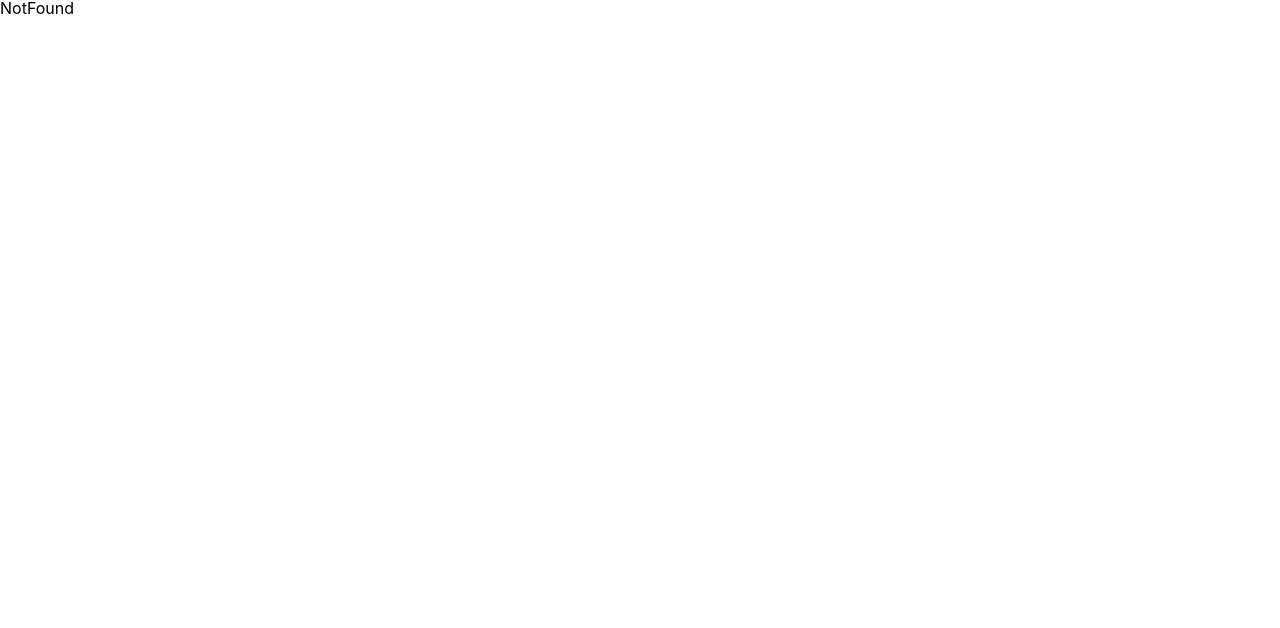
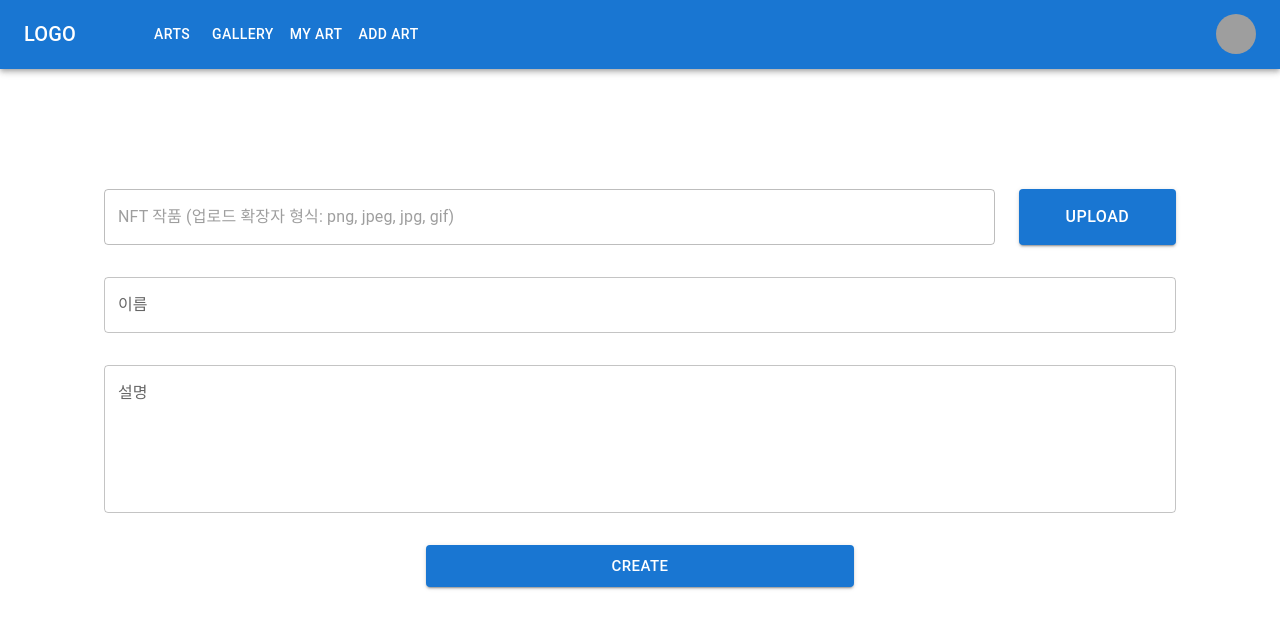
Before and after one commit to yoonhyeyoon/METArt, a Next.js app in the folder front/: page /createart in a window 1280 px wide. Before the commit this address had no page. Shown: the top 628 px of the page. Built offline with nearby package versions, Linux system fonts and the light colour scheme; grey boxes are pictures that could not be loaded.

Commit message:
Add: 작품 등록 페이지 UI

```diff
--- a/front/Layouts/Navbar/index.tsx
+++ b/front/Layouts/Navbar/index.tsx
@@ -17,7 +17,7 @@ const pages = [
   { name: 'Arts', url: '/arts' },
   { name: 'Gallery', url: '/galleries' },
   { name: 'My art', url: '/galleries/a' },
-  { name: 'Add art', url: '' },
+  { name: 'Add art', url: '/createart' },
 ];
 const settings = ['Profile', 'Account', 'Dashboard', 'Logout'];
 
--- /dev/null
+++ b/front/pages/createart.tsx
@@ -0,0 +1,120 @@
+import { useState, ChangeEvent, useRef, FormEvent } from 'react';
+import {
+  Box,
+  FormControl,
+  InputLabel,
+  Input,
+  TextField,
+  Button,
+  Stack,
+} from '@mui/material';
+import Page from 'Layouts/Page';
+
+function CreateArt() {
+  const imageSelect = useRef<HTMLInputElement>(null);
+
+  const [name, setName] = useState<String>('');
+  const [description, setDescription] = useState<String>('');
+  const [image, setImage] = useState<File | ''>('');
+  const [imageName, setImageName] = useState<String>('');
+
+  const handleNameChange = (e: ChangeEvent<HTMLInputElement>) => {
+    setName(e.target.value);
+  };
+
+  const handleDescriptionChange = (e: ChangeEvent<HTMLInputElement>) => {
+    setDescription(e.target.value);
+  };
+
+  const handleSubmit = (e: FormEvent<HTMLFormElement>) => {
+    e.preventDefault();
+    console.log(image);
+    console.log(name);
+    console.log(description);
+  };
+
+  // 찾기 버튼 클릭 핸들링
+  const handleImageClick = () => {
+    if (imageSelect.current !== null) {
+      imageSelect.current.click();
+    }
+  };
+
+  // 이미지 업로드 핸들링
+  const handleImage = (e: ChangeEvent<HTMLInputElement>) => {
+    if (!e.target.files) return;
+    const value = e.target.files.length !== 0 ? e.target.files[0] : '';
+
+    setImage(value);
+
+    if (value !== '') setImageName(value.name);
+    else setImageName('');
+  };
+
+  return (
+    <>
+      <Page>
+        <Box component="form" onSubmit={handleSubmit} mt={10} ml={10} mr={10}>
+          <Stack spacing={4}>
+            <Stack direction="row" alignItems="center">
+              <input
+                type="file"
+                accept="image/png, image/jpeg, image/jpg, image/gif"
+                ref={imageSelect}
+                onChange={handleImage}
+                style={{ display: 'none' }}
+              />
+              <TextField
+                sx={{ width: '85%' }}
+                type="text"
+                label="NFT 작품 (업로드 확장자 형식: png, jpeg, jpg, gif)"
+                value={imageName}
+                disabled
+              />
+              <Button
+                sx={{
+                  ml: 3,
+                  fontSize: 16,
+                  height: '56px',
+                  width: '15%',
+                  padding: '8px 0',
+                }}
+                variant="contained"
+                size="large"
+                onClick={handleImageClick}
+              >
+                Upload
+              </Button>
+            </Stack>
+            <TextField
+              type="text"
+              label="이름"
+              value={name}
+              onChange={handleNameChange}
+            />
+            <TextField
+              type="text"
+              label="설명"
+              multiline
+              rows={5}
+              value={description}
+              onChange={handleDescriptionChange}
+            />
+            <Stack alignItems="center">
+              <Button
+                size="large"
+                type="submit"
+                variant="contained"
+                sx={{ width: '40%' }}
+              >
+                Create
+              </Button>
+            </Stack>
+          </Stack>
+        </Box>
+      </Page>
+    </>
+  );
+}
+
+export default CreateArt;
```
